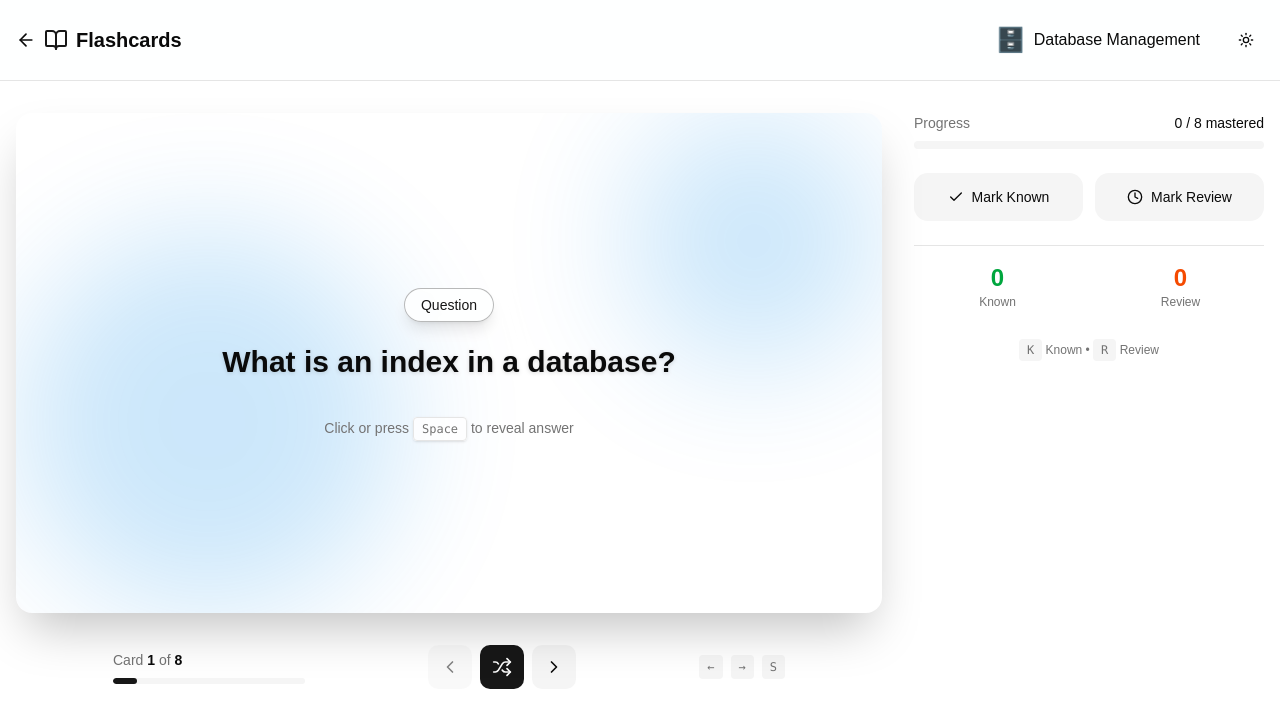
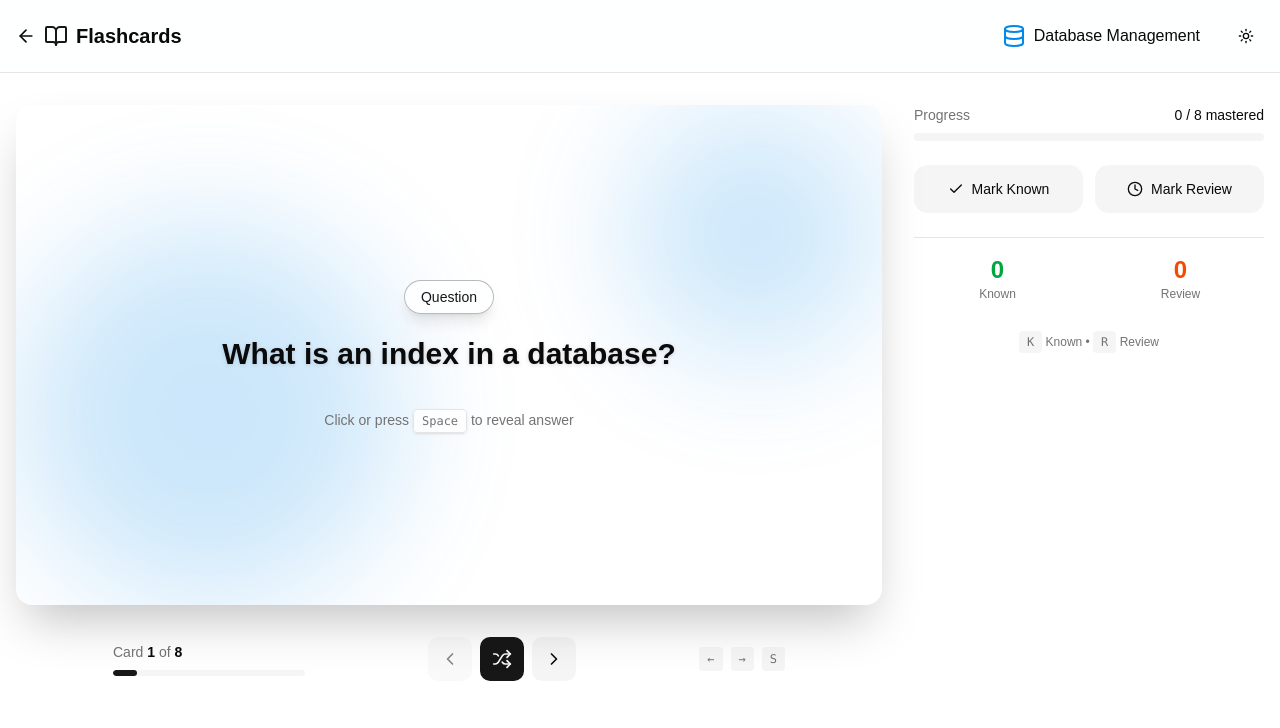
Before and after one commit to Eyepatch5263/dev-docs, a Next.js app: page /flashcards/dbms in a window 1280 px wide. Shown: the top 728 px of the page. Built offline with nearby package versions, Linux system fonts and the light colour scheme; no server answers; a web font is replaced by a local one.

Commit message:
added color consistency in flashcards and categories

```diff
--- a/content/dbms/_meta.json
+++ b/content/dbms/_meta.json
@@ -4,6 +4,6 @@
         "description":
             "Master database concepts, SQL, NoSQL, indexing, transactions, and data modeling techniques.",
         "icon": "Database",
-        "color": "oklch(0.65 0.2 145)",
+        "color": "oklch(0.6 0.2 240)",
         "articles": 1
 }
--- a/content/devops/_meta.json
+++ b/content/devops/_meta.json
@@ -4,6 +4,6 @@
         "description":
             "Learn about CI/CD, containerization, orchestration, infrastructure as code, and monitoring to streamline software delivery.",
         "icon": "CloudUploadIcon",
-        "color": "oklch(0.55 0.15 250)",
+        "color": "oklch(0.6 0.2 280)",
         "articles": 1
 }
--- a/content/networking/_meta.json
+++ b/content/networking/_meta.json
@@ -4,6 +4,6 @@
         "description":
             "Understand computer networks, protocols, TCP/IP, HTTP, DNS, and how data travels across the internet.",
         "icon": "Network",
-        "color": "oklch(0.6 0.25 310)",
+        "color": "oklch(0.6 0.2 40)",
         "articles": 1
 }
--- a/content/operating-systems/_meta.json
+++ b/content/operating-systems/_meta.json
@@ -4,6 +4,6 @@
         "description":
             "Explore process management, memory management, file systems, and how operating systems work under the hood.",
         "icon": "HardDrive",
-        "color": "oklch(0.65 0.2 35)",
+        "color": "oklch(0.6 0.2 140)",
         "articles": 1
 }
--- a/content/system-design/_meta.json
+++ b/content/system-design/_meta.json
@@ -4,6 +4,6 @@
         "description":
             "Learn the fundamentals of designing scalable, reliable, and efficient systems. Covers distributed systems, microservices, and architectural patterns.",
         "icon": "Server",
-        "color": "oklch(0.6 0.2 220)",
+        "color": "oklch(0.6 0.2 280)",
         "articles": 9
 }
--- a/data/flashcard_category/category.json
+++ b/data/flashcard_category/category.json
@@ -9,7 +9,7 @@
     {
         "id": "operating-systems",
         "name": "Operating Systems",
-        "icon": "Cpu",
+        "icon": "HardDrive",
         "color": "oklch(0.6 0.2 140)",
         "description": "Learn about processes, threads, and memory management"
     },
@@ -23,7 +23,7 @@
     {
         "id": "system-design",
         "name": "System Design",
-        "icon": "Boxes",
+        "icon": "Server",
         "color": "oklch(0.6 0.2 280)",
         "description": "Design scalable systems with load balancing and caching"
     },
--- a/src/app/docs/page.tsx
+++ b/src/app/docs/page.tsx
@@ -19,13 +19,12 @@ export default function DocsLandingPage() {
                         </span>
                         Actively Maintained Documentation
                     </div>
-                    <HeroReusableComponent title="Developer's" subHeading="Documentation Doom" description="Deep-dive into system fundamentals with richly illustrated guides. Master databases, operating systems, and distributed architectures through diagrams, examples, and visual breakdowns."/>
+                    <HeroReusableComponent title="Developer's" subHeading="Documentation Doom" description="Deep-dive into system fundamentals with richly illustrated guides. Master databases, operating systems, and distributed architectures through diagrams, examples, and visual breakdowns." />
 
                     {/* Topic Cards Grid */}
                     <main className="container mx-auto px-4 py-12">
                         <div className="grid gap-6 sm:grid-cols-2 lg:grid-cols-4">
                             {topics.map((topic, index) => {
-                                console.log("topic", topic)
                                 const articleCount = topic.articles || 0;
                                 const isAvailable = articleCount > 0;
 
--- a/src/app/flashcards/[category]/page.tsx
+++ b/src/app/flashcards/[category]/page.tsx
@@ -17,6 +17,7 @@ import Link from 'next/link';
 import { notFound } from 'next/navigation';
 import { useState, useEffect, useRef, use } from 'react';
 import { FlashcardCategory } from '@/app/types/flashcard.type';
+import { iconMap } from '@/lib/icon-map';
 
 export default function CategoryPage({ params }: { params: Promise<{ category: string }> }) {
     const { category: categoryParam } = use(params);
@@ -163,12 +164,14 @@ export default function CategoryPage({ params }: { params: Promise<{ category: s
                                     color: `isDark ? "white" : "black"`,
                                 }}
                             >
-                                <span className="text-2xl">
-                                    {categoryInfo.icon === 'Database' && '🗄️'}
-                                    {categoryInfo.icon === 'Cpu' && '⚙️'}
-                                    {categoryInfo.icon === 'Network' && '🌐'}
-                                    {categoryInfo.icon === 'Boxes' && '📦'}
-                                </span>
+                                {(() => {
+                                    const IconComponent = iconMap[categoryInfo.icon];
+                                    return IconComponent ? (
+                                        <IconComponent className="w-6 h-6" style={{color:categoryInfo.color}} />
+                                    ) : (
+                                        <BookOpen className="w-6 h-6" />
+                                    );
+                                })()}
                                 <span className='light:text-black'>{categoryInfo.name}</span>
                             </div>
                             <ThemeToggle />
--- a/src/app/flashcards/page.tsx
+++ b/src/app/flashcards/page.tsx
@@ -14,7 +14,6 @@ export default function FlashcardsPage() {
     }, {} as Record<string, number>);
 
     const totalCards = Object.values(cardCounts).reduce((sum, count) => sum + count, 0);
-    console.log("toalCards", totalCards);
 
     return (
         <div className="min-h-screen bg-background">
--- a/src/components/CategorySelector.tsx
+++ b/src/components/CategorySelector.tsx
@@ -9,7 +9,6 @@ interface CategorySelectorProps {
 }
 
 export function CategorySelector({ categories, cardCounts }: CategorySelectorProps) {
-    console.log("categories", categories)
     return (
         <div className="grid grid-cols-1 sm:grid-cols-2 lg:grid-cols-4 gap-6">
             {categories.map((category, index) => (
--- a/src/lib/flashcard-categories.ts
+++ b/src/lib/flashcard-categories.ts
@@ -4,7 +4,6 @@ import { CategoryInfo } from '@/app/types/flashcard.type';
 // Server-side function to get categories from content folders
 export function getCategoriesFromContent(): CategoryInfo[] {
     const topics = getAllTopics();
-    console.log(topics);
 
     return topics.map(topic => ({
         id: topic.id as any, // Map to FlashcardCategory type
```
